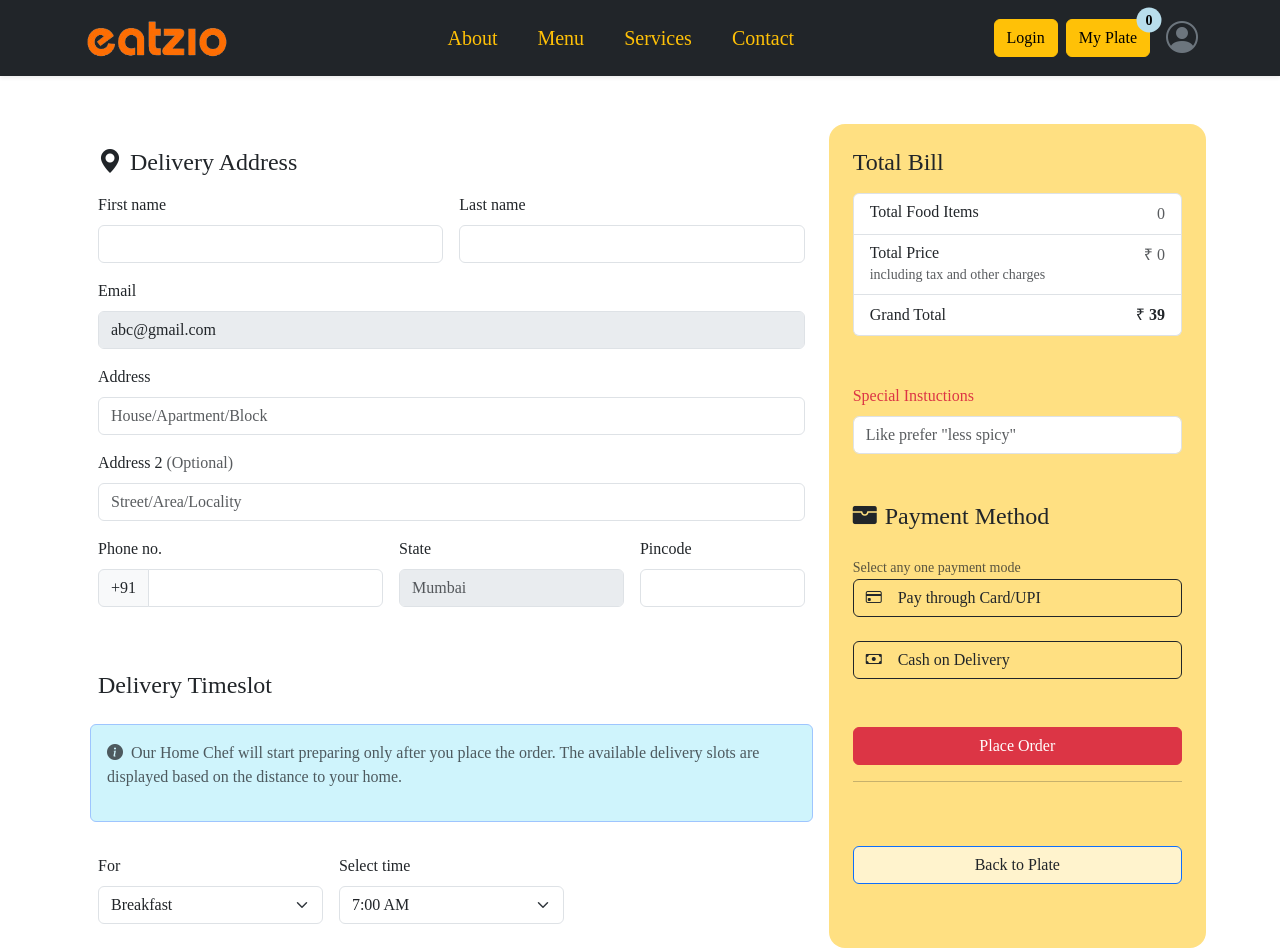
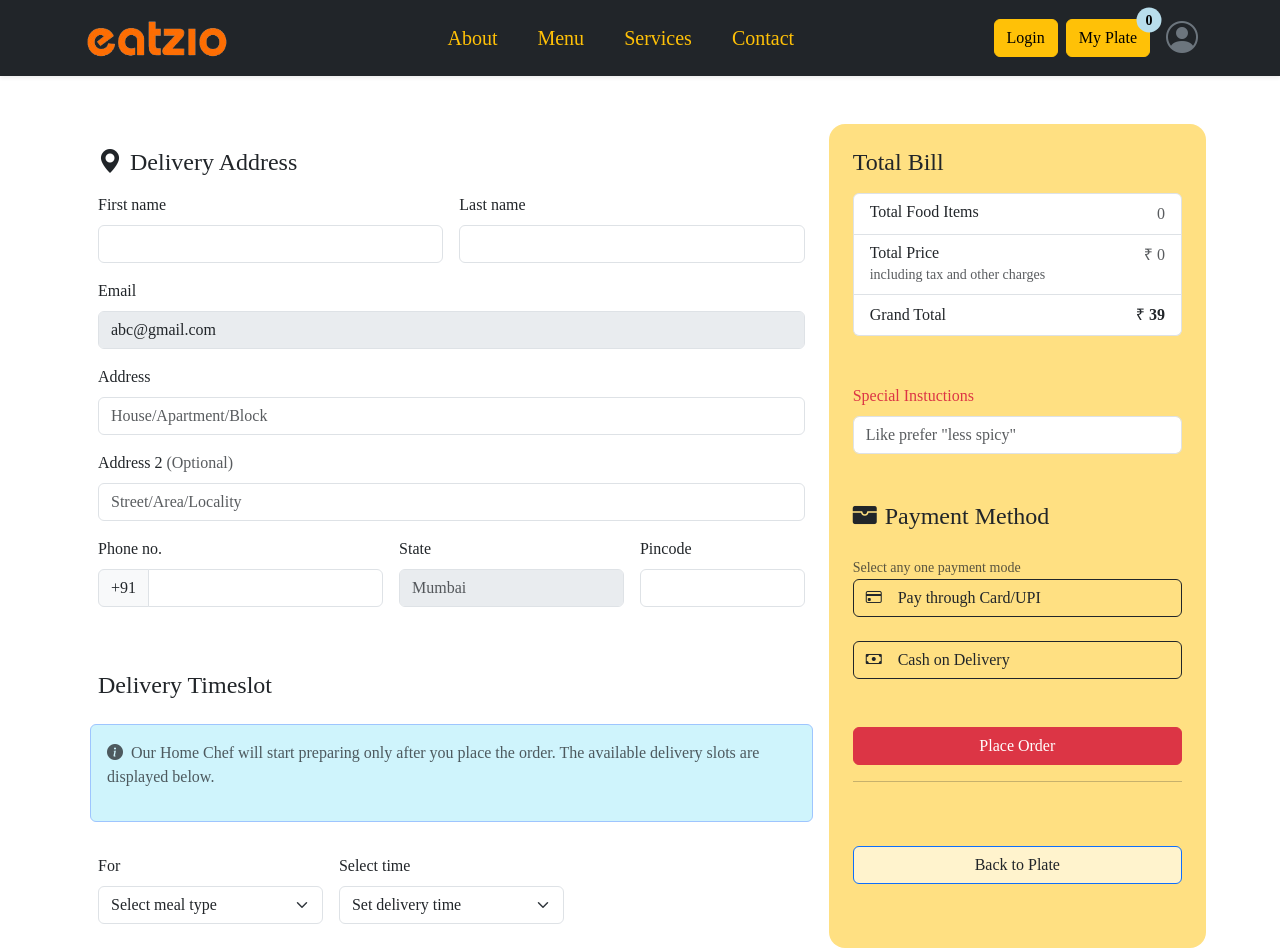
Before and after one commit to richa-daripa/Food-Website, a React (Vite) app: page /checkout in a window 1280 px wide. Shown: the top 952 px of the page. Built offline with nearby package versions, Linux system fonts and the light colour scheme; a web font is replaced by a local one.

Commit message:
add changes

```diff
--- a/src/pages/Checkout.jsx
+++ b/src/pages/Checkout.jsx
@@ -4,21 +4,21 @@ import { Button, Alert, Col, Container, ListGroup, Row, Form, Modal } from 'reac
 import { StoreContext } from '../contextapi/ContextAPI';
 
 const timeOptions = {
-    breakfast: ['7:00 AM', '8:00 AM', '9:00 AM'],
-    lunch: ['12:00 PM', '1:00 PM', '2:00 PM'],
-    snacks: ['4:00 PM', '5:00 PM'],
-    dinner: ['9:00 PM', '10:00 PM', '11:00 PM'],
-    preorder: ['7:00 AM', '12:00 PM', '4:00 PM', '9:00 PM'],
+    Breakfast: ['7:00 AM', '8:00 AM', '9:00 AM'],
+    Lunch: ['12:00 PM', '1:00 PM', '2:00 PM'],
+    Snacks: ['4:00 PM', '5:00 PM'],
+    Dinner: ['9:00 PM', '10:00 PM', '11:00 PM'],
+    PreOrder: ['7:00 AM', '12:00 PM', '4:00 PM', '9:00 PM'],
 };
 
-const mealCategory = ['Breakfast', 'Lunch', 'Snacks', 'Dinner', 'Pre-order'];
+const mealCategory = ['Breakfast', 'Lunch', 'Snacks', 'Dinner', 'PreOrder'];
 
 const Checkout = () => {
     const { getTotalAmount, totalQuantity } = useContext(StoreContext);
     const [showPlacedOrder, setShowPlacedOrder] = useState(false);
     const navigate = useNavigate();
 
-    const [mealType, setMealType] = useState('breakfast');
+    const [mealType, setMealType] = useState('Breakfast');
     const handleMealChange = (e) => {
         setMealType(e.target.value);
     }
@@ -57,13 +57,13 @@ const Checkout = () => {
                                 <input type="text" className="form-control" id="address" placeholder="House/Apartment/Block" required />
                             </div>
                             <div className="col-12">
-                                <label for="address2" className="form-label">Address 2 <span class="text-body-secondary">(Optional)</span></label>
+                                <label for="address2" className="form-label">Address 2 <span className="text-body-secondary">(Optional)</span></label>
                                 <input type="text" className="form-control" id="address2" placeholder="Street/Area/Locality" required />
                             </div>
                             <div className=" col-md-5">
                                 <label for="phone" className="form-label">Phone no.</label>
                                 <div className='input-group'>
-                                    <span class="input-group-text">+91</span>
+                                    <span className="input-group-text">+91</span>
                                     <input type="text" className="form-control" required></input>
                                 </div>
                             </div>
@@ -79,14 +79,15 @@ const Checkout = () => {
                         <Row className='g-3 mt-5'>
                             <h4>Delivery Timeslot</h4>
                             <Alert className='bg-info-subtle'>
-                                <p className='text-muted'><i class="bi bi-info-circle-fill me-2"></i>
+                                <p className='text-muted'><i className="bi bi-info-circle-fill me-2"></i>
                                     Our Home Chef will start preparing only after you place the order.
-                                    The available delivery slots are displayed based on the distance to your home.
+                                    The available delivery slots are displayed below.
                                 </p>
                             </Alert>
                             <div className='col-md-4'>
                                 <label className="form-label">For</label>
                                 <select className="form-select" onChange={handleMealChange} required>
+                                    <option value="" disabled selected>Select meal type</option>
                                     {
                                         mealCategory.map(i => (
                                             <option value={i}>{i}</option>
@@ -97,7 +98,8 @@ const Checkout = () => {
 
                             <div className='col-md-4'>
                                 <label className="form-label">Select time</label>
-                                <select className="form-select" >
+                                <select className="form-select" required>
+                                    <option value="" disabled selected>Set delivery time</option>
                                     {
                                         timeOptions[mealType]?.map((i, index) => (
                                             <option key={index} value={i}>{i}</option>
@@ -106,10 +108,10 @@ const Checkout = () => {
                                 </select>
                             </div>
                             {
-                                mealType === 'preorder' && (
+                                mealType === 'PreOrder' && (
                                     <div className='col-md-4'>
                                         <label for="on" className="form-label">Select date</label>
-                                        <input type="date" className='w-100 p-1 text-muted rounded-1 border-1' />
+                                        <input type="date" className='w-100 p-1 text-muted rounded-1 border-1' required/>
                                     </div>
                                 )
                             }
```
